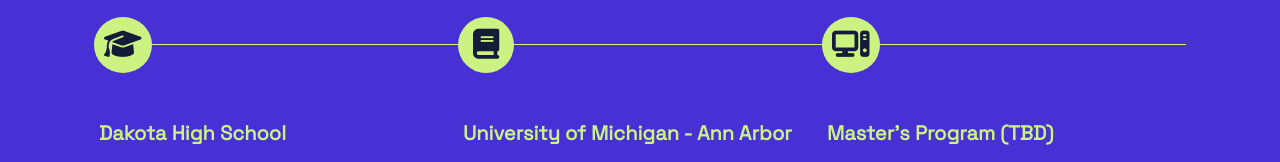
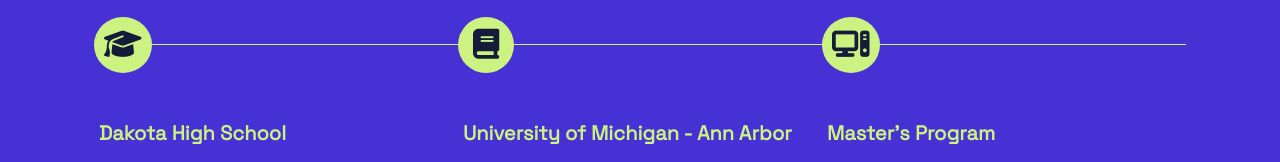
Before and after one commit to VAweng02/personal-website, a plain HTML site: page index.html in a window 1280 px wide. Shown: the part 2820-2982 px from the top of the page. Drawn offline with nearby package versions, Linux system fonts and the light colour scheme.

Commit message:
content change

```diff
--- a/index.html
+++ b/index.html
@@ -274,7 +274,7 @@
                                     </div>
                                 </div>
                                 <div class="education__content__title">
-                                    Master's Program (TBD)
+                                    Master's Program
                                 </div>
                                 <div class="education__content__school">
                                     Pursuing M.S. Data Science
```
